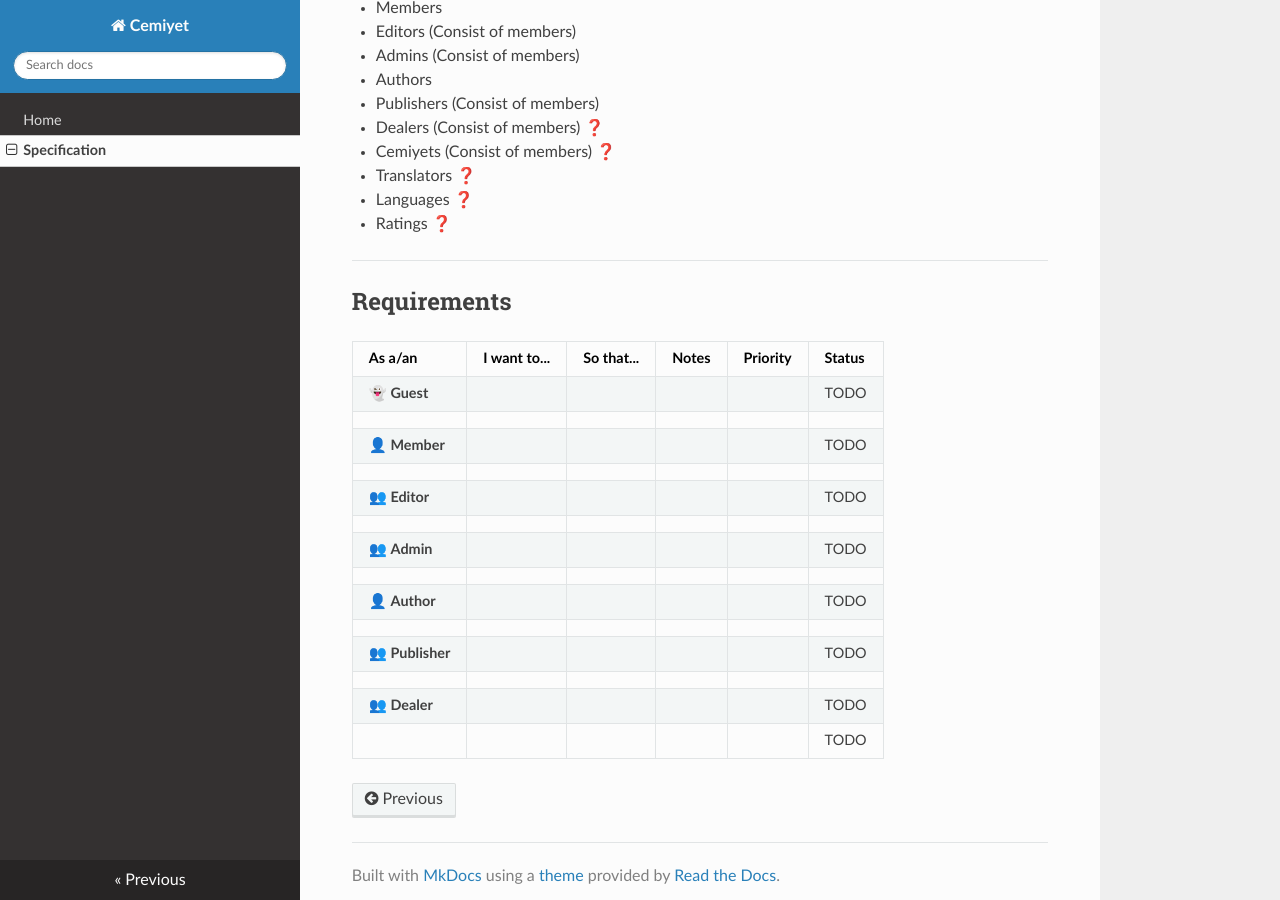
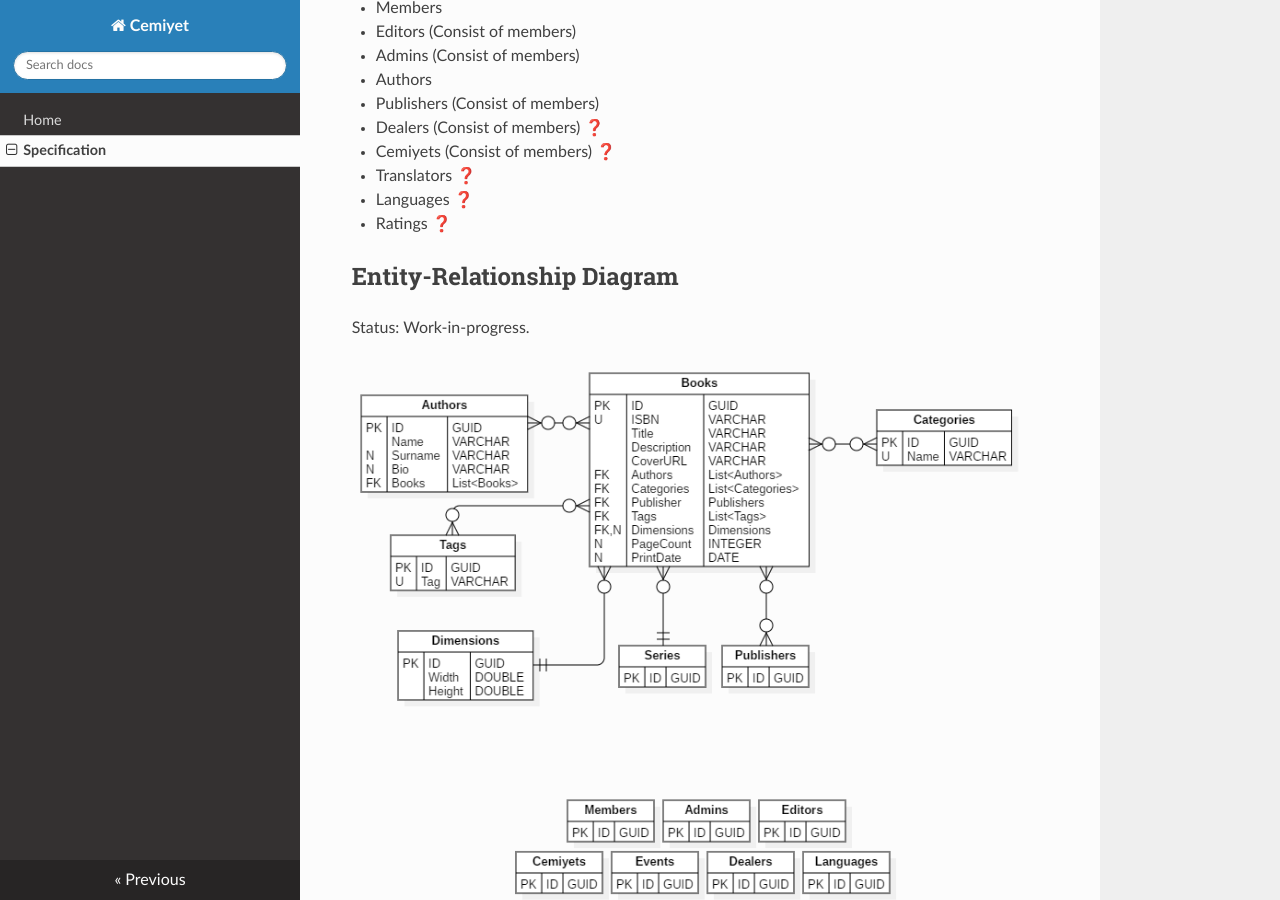
Before and after one commit to cemiyet/docs, an MkDocs documentation site: the page built from docs/specification.md, in a window 1280 px wide and 900 px high, scrolled down 1159 px. Built offline with MkDocs 1.6.1, drawn with Linux system fonts in a browser that asks for light colours; nearby versions of some CDN libraries.

Commit message:
added latest entity relationship diagram.

```diff
--- a/docs/specification.md
+++ b/docs/specification.md
@@ -49,6 +49,12 @@
 - Languages ❓
 - Ratings ❓
 
+## Entity-Relationship Diagram
+
+Status: Work-in-progress.
+
+![Work-in-progress Entity-Relationship Diagram](img/ERD.png "Work-in-progress Entity-Relationship Diagram")
+
 ---
 
 ## Requirements
```
Also changed, not shown: docs/img/ERD.png (added).
